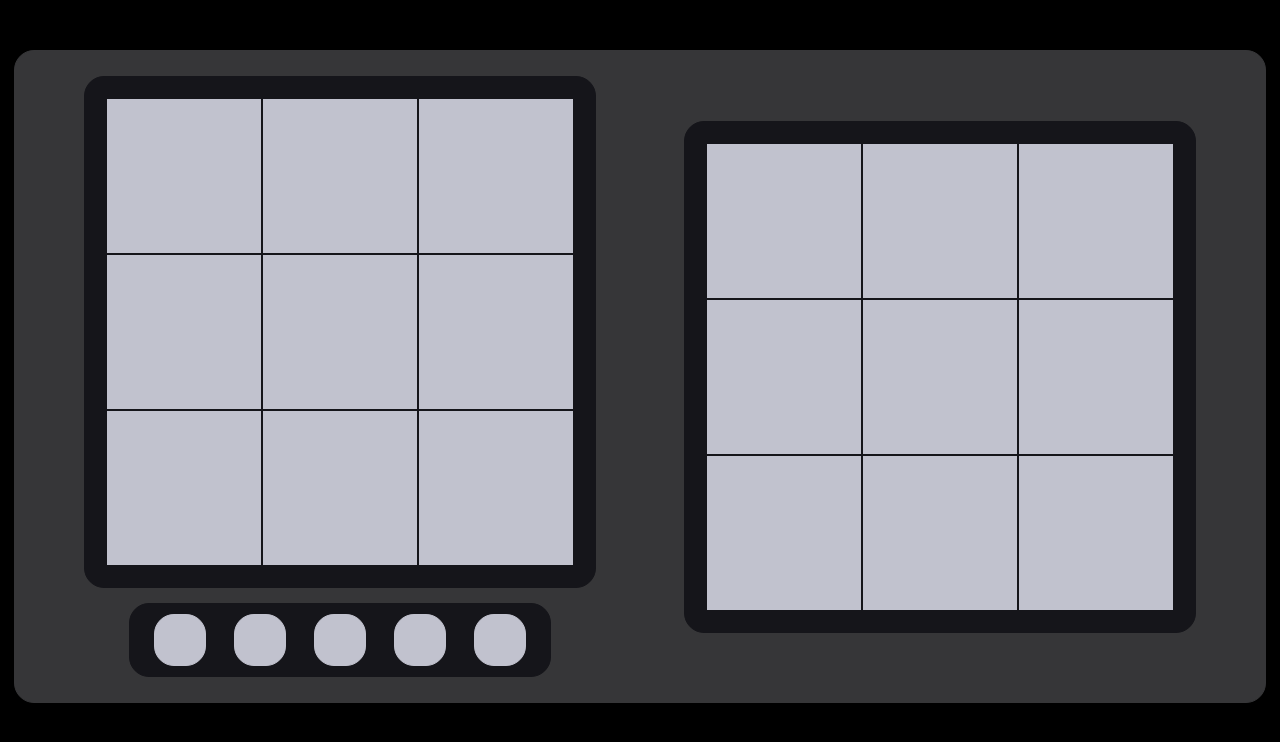
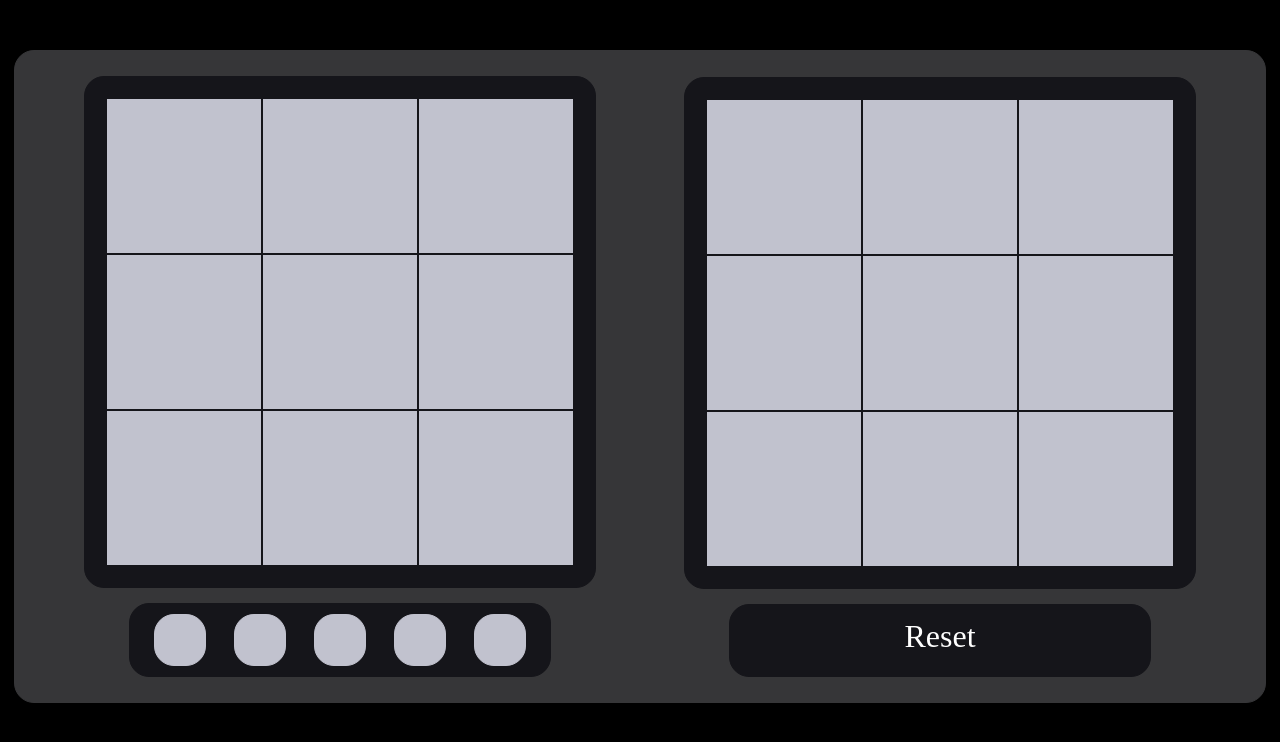
Before and after one commit to joserafaelSH/TesteMiniGame, a plain HTML site: page index.html in a window 1280 px wide. Both pictures are taken after a click on the element "Play". Drawn offline with Linux system fonts and the light colour scheme.

Commit message:
Add files via upload

```diff
--- a/index.html
+++ b/index.html
@@ -63,6 +63,12 @@
                 </tr>
             </table>
 
+            <div class="niveis" id="fon3">
+                <div class="displayniveis">
+                    <div class="ponto2">Reset</div>
+
+                </div>
+            </div>
 
         </section>
     </div>
--- a/script.js
+++ b/script.js
@@ -3,6 +3,12 @@ btnPlay.addEventListener("click", ()=>{
     btnPlay.style.display ="none"
     document.getElementById("main").style.display = "flex"
     setTimeout(iniciarJogo.iniciar,2000)
+
+})
+
+const btnReset = document.getElementById("fon3")
+btnReset.addEventListener("click", ()=>{
+    location.reload()
 
 })
 
--- a/style.css
+++ b/style.css
@@ -108,3 +108,19 @@ span:hover{
     background-color: #708090;
     transition: 0.5s;
 }
+
+
+.ponto2{
+    margin: 3px;
+    width: 100px;
+    text-align: center;
+    color: white;
+    font-size: 2em;
+    height: 45px;
+}
+
+#fon3:hover{
+    background-color: #708090;
+    transition: 0.5s;
+    cursor: pointer;
+}
```
